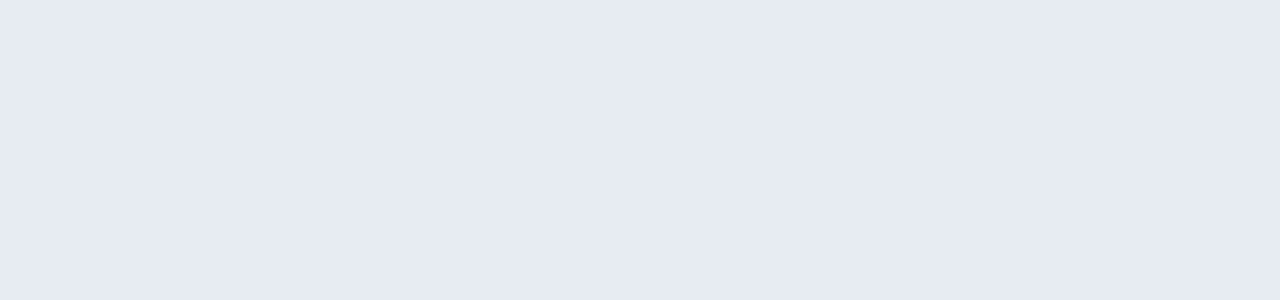
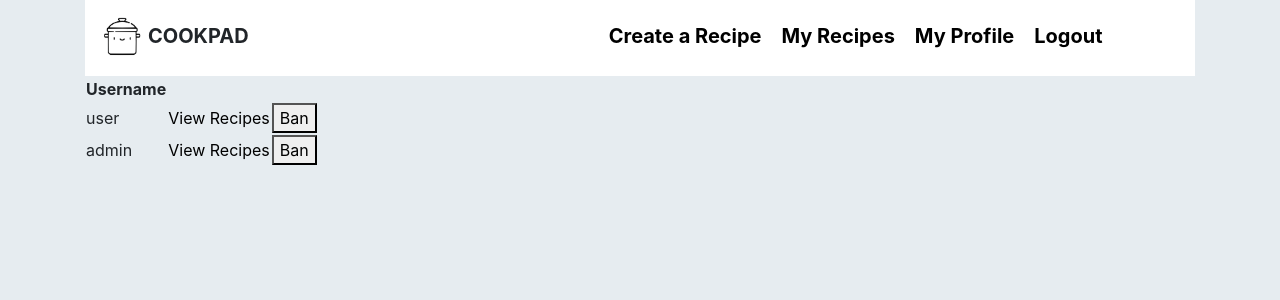
Before and after one commit to CatherineZM/CookPad, a React (Create React App) app: page /adminpage in a window 1280 px wide. Shown: the top 300 px of the page. Built offline with nearby package versions, Linux system fonts and the light colour scheme.

Commit message:
created adminpage

```diff
--- a/package.json
+++ b/package.json
@@ -6,6 +6,7 @@
     "@fortawesome/fontawesome-svg-core": "^1.2.32",
     "@fortawesome/free-solid-svg-icons": "^5.15.1",
     "@fortawesome/react-fontawesome": "^0.1.11",
+    "@material-ui/core": "^4.11.0",
     "@testing-library/jest-dom": "^4.2.4",
     "@testing-library/react": "^9.5.0",
     "@testing-library/user-event": "^7.2.1",
--- a/src/App.js
+++ b/src/App.js
@@ -3,7 +3,7 @@ import './App.css';
 import { BrowserRouter as Router, Route, Switch} from "react-router-dom"
 import "bootstrap/dist/css/bootstrap.min.css"
 
-import Users from "./components/users.component";
+import AdminPage from "./components/adminPage.component";
 import AddRecipe from "./components/addRecipe.component";
 import EditRecipe from "./components/editRecipe.component";
 import HomePage from "./components/homePage/homePage.component";
@@ -30,7 +30,7 @@ export class App extends React.Component{
           <Switch>
             <Route exact path="/" render = {()=>(<Login appState = {this.state}/>)}/>
             <Route path="/signup" render = {()=>(<Signup appState = {this.state}/>)}/>
-            <Route path="/users" render = {()=>(<Users appState = {this.state}/>)}/>
+            <Route path="/adminpage" render = {()=>(<AdminPage appState = {this.state}/>)}/>
             <Route path="/homepage/:uid" render = {()=>(<HomePage appState = {this.state}/>)}/>
             <Route path="/addrecipe/:uid" render = {()=>(<AddRecipe appState = {this.state}/>)}/>
             <Route path="/editrecipe/:uid/:rid" render = {()=>(<EditRecipe appState = {this.state}/>)}/>
--- /dev/null
+++ b/src/components/adminPage.component.js
@@ -0,0 +1,44 @@
+import React, { Component } from 'react';
+import Navbar from './Navbar/navbar.component';
+import Table from "@material-ui/core/Table";
+import TableBody from "@material-ui/core/TableBody";
+import User from "./user.component"
+import { uid } from "react-uid";
+
+export default class AdminPage extends Component {
+    constructor(props){
+        super(props);
+
+        this.state = {
+            users: this.props.appState.users
+
+        }
+    }
+
+
+
+    componentDidMount() {
+    }
+
+
+    render(){
+        return(
+            <div className="container">
+                <Navbar/>
+
+                <table className="user-list">
+                    <tbody>
+                        <tr>
+                            <th>Username</th>
+                        </tr>
+                        {this.state.users.map(user => (
+                        <User key={uid(user)} /* unique id required to help React render more efficiently when we modify the students list. */
+                                    user={user}
+                        />
+                        ))}
+                    </tbody>
+                </table>
+            </div>
+        )
+    }
+}
--- a/src/components/login.component.js
+++ b/src/components/login.component.js
@@ -31,7 +31,7 @@ export default class Login extends Component {
         if (this.checkPassword()){
             const user = this.state.users.find((user)=>{return this.state.username === user.username;});
             if (user.isAdmin){
-                window.location = '/users';
+                window.location = '/adminpage';
             } else {
                 window.location = '/homepage/1';
             }
--- /dev/null
+++ b/src/components/user.component.js
@@ -0,0 +1,36 @@
+import React, { Component } from 'react';
+import MyRecipes from './myRecipes.component'
+import {Link} from 'react-router-dom';
+
+
+export default class User extends Component {
+    constructor(props){
+        super(props);
+
+        this.state = {
+            username : this.props.user.username,
+
+
+        }
+    }
+
+    render() {
+        return(
+            <tr class="user_row" key={this.state.username}>
+                <td className = "username">
+                    {this.state.username}
+                </td>
+                <td className = "recipeLink">
+                    <Link to="/myrecipes/:uid"> View Recipes </Link>
+                </td>
+                <td className = "banButton">
+                    <button onClick={()=>{}}> Ban </button>
+                </td>
+
+
+
+            </tr>
+
+        )
+    }
+}
--- a/src/components/users.component.js
+++ /dev/null
@@ -1,19 +0,0 @@
-import React, { Component } from 'react';
-
-export default class Users extends Component {
-    constructor(props){
-        super();
-    }
-
-    componentDidMount() {
-    }
-
-
-    render(){
-        return(
-            <div className="container">
-                <p> This is the users page</p>
-            </div>
-        )
-    }
-}
```
Also changed, not shown: 1 other file (tests, documents, lock files or other folders).
